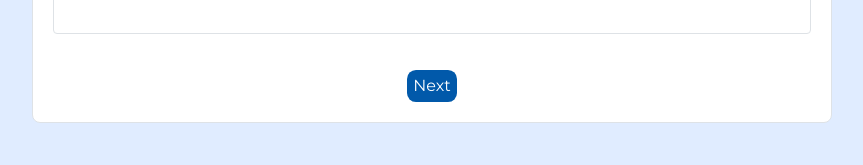
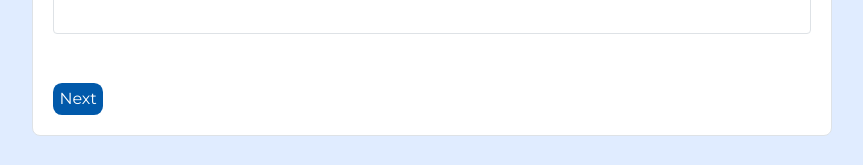
Before and after one commit to kungfupanda420/ccd-website-hosting, a React (Create React App) app: page /SummerInternship in a window 1280 px wide. Shown: the part 958-1123 px from the top of the page, without its empty margins (208-1071 px from the left). Built offline with nearby package versions, Linux system fonts and the light colour scheme.

Commit message:
prev next buttons flex

```diff
--- a/src/components/SummerInternship.js
+++ b/src/components/SummerInternship.js
@@ -670,7 +670,7 @@ function SummerInternship() {
             className={`progress-step ${
               currentStep === step.id ? "active" : ""
             } ${currentStep > step.id ? "completed" : ""}`}
-         //   onClick={() => goToStep(step.id)}
+           onClick={() => goToStep(step.id)}
           >
             {step.label}
           </button>
@@ -686,12 +686,15 @@ function SummerInternship() {
                 <form onSubmit={handleSubmit} className="summer-form">
                     {renderStep()}
                     <div className="form-actions">
-                        {currentStep > 1 && (
+                      <div className="wrap">
+                      {currentStep > 1 && (
                             <button type="button" className="prev-button" onClick={prevStep}>Previous</button>
                         )}
                         {currentStep < 6 && (
                             <button type="button" className="next-button" onClick={nextStep}>Next</button>
                         )}
+                      </div>
+
 
                         {currentStep === 6 && (
                             <button type="submit" className="submit-button">Submit Application</button>
```
